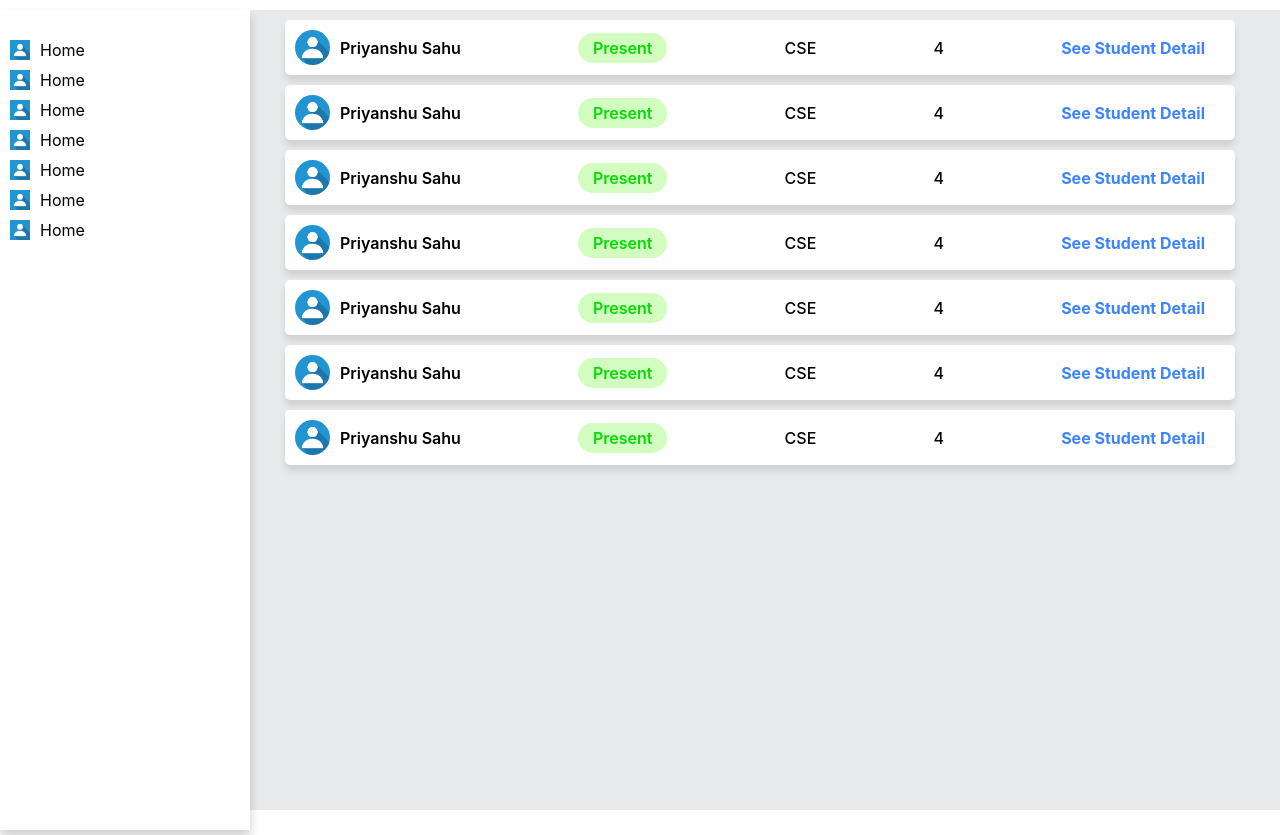
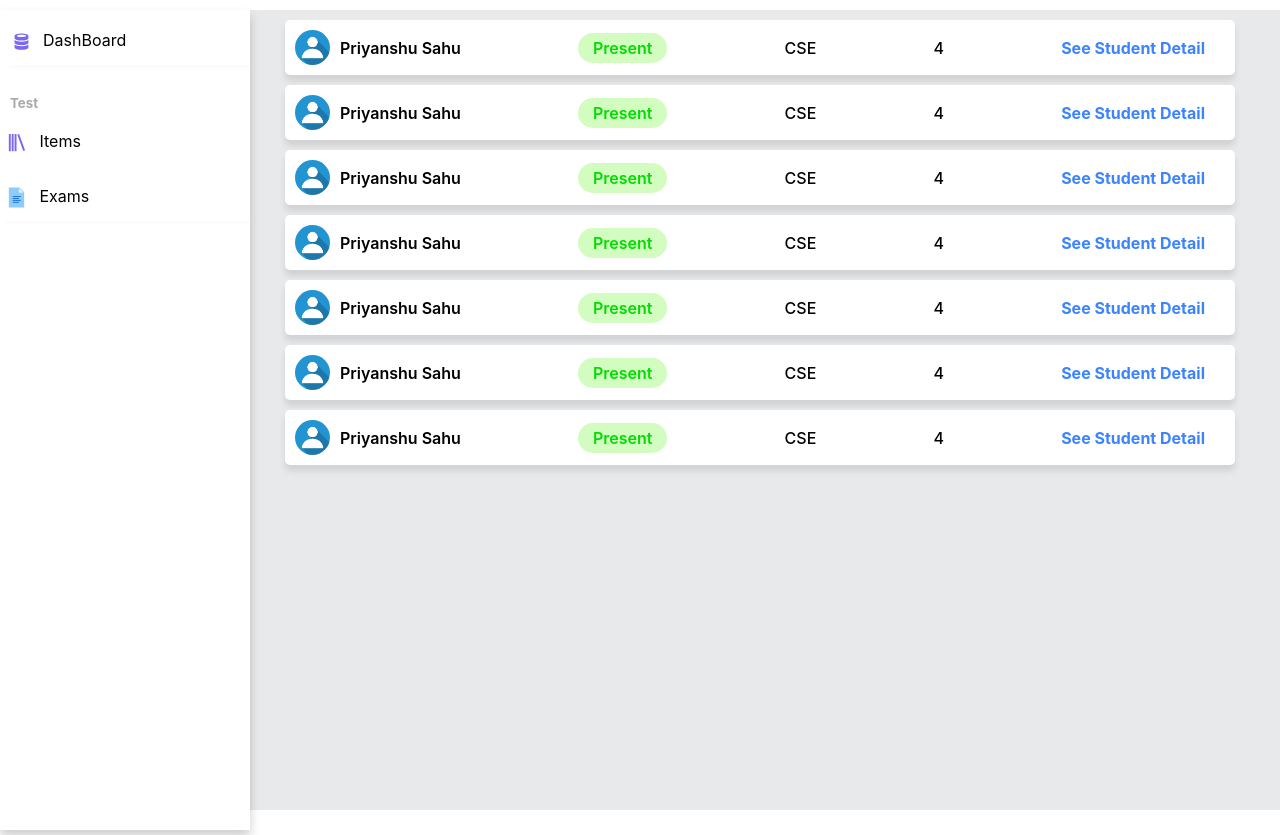
Before and after one commit to PriyanshuSahu2002/attendance_react_app, a React (Create React App) app: page / in a window 1280 px wide. Built offline with nearby package versions, Linux system fonts and the light colour scheme.

Commit message:
siidebaar
sidebaritems update

```diff
--- a/src/Components/SideBarItems.jsx
+++ b/src/Components/SideBarItems.jsx
@@ -1,24 +1,51 @@
 import React from 'react'
 import styled from 'styled-components'
-import Img from '../Image/img.jpg'
+import {DiDatabase} from 'react-icons/di'
+import {BiLibrary} from 'react-icons/bi'
+import {FcDocument} from 'react-icons/fc'
+
 const Container = styled.div`
-    display: flex;
-    justify-content: left;
-    margin: 10px;
 `
-const Icon = styled.img`
-    width: 20px;
-    height: 20px;
-
+const Box1 = styled.div`
+display:flex;
+justify-content: left;
+margin-left: 10px;
+box-shadow: 0px 3px 3px rgba(0, 0, 0, 2%);
+height: 35px;
+`
+const Icon = styled.i`
 `
 const Label = styled.span`
-margin-left: 10px;
+margin-left:10px;
 `
+const H5 = styled.h5`
+margin: 30px 0px 0px 10px;
+color: darkgray;
+`
+
+const Box2 = styled.div`
+    display: grid;
+    grid-template-columns: 1fr 9fr;
+    row-gap: 20px;
+    margin: 20px 0px 0px 5px;
+    box-shadow: 0px 3px 3px rgba(0, 0, 0, 2%);
+    height:90px;
+`
+
 const SideBarItems = () => {
   return (
     <Container>
-        <Icon src={Img}/>
-        <Label>Home</Label>
+      <Box1>
+        <Icon><DiDatabase style={{color: 'mediumslateblue', fontSize: '23px'}} /></Icon>
+        <Label> DashBoard</Label>
+      </Box1>
+      <H5>Test</H5>
+      <Box2>
+        <Icon><BiLibrary style={{color: 'mediumslateblue', fontSize: '23px'}} /></Icon>
+        <Label> Items</Label>
+        <Icon><FcDocument style={{fontSize: '23px'}} /></Icon>
+        <Label> Exams</Label>
+        </Box2>
     </Container>
   )
 }
--- a/src/Components/Sidebar.jsx
+++ b/src/Components/Sidebar.jsx
@@ -21,12 +21,6 @@ const Sidebar = () => {
   return (
     <Container sizeY = {window.innerHeight}>
         <SideBarItems/>
-        <SideBarItems/>
-        <SideBarItems/>
-        <SideBarItems/>
-        <SideBarItems/>
-        <SideBarItems/>
-        <SideBarItems/>
     </Container>
   )
 }
```
